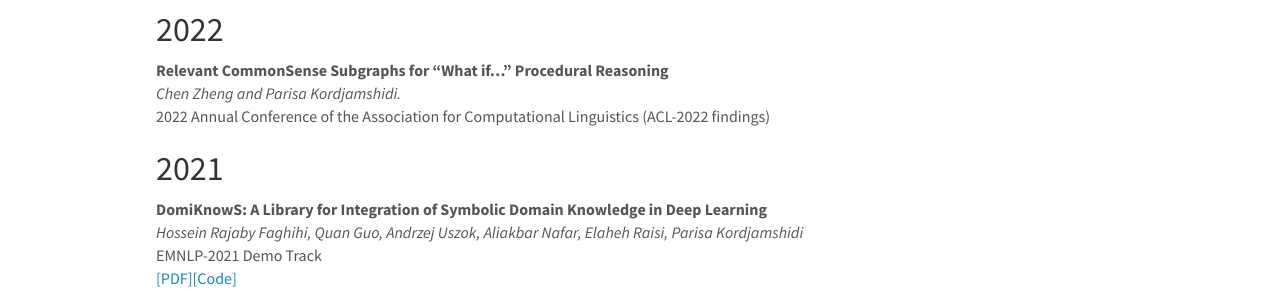
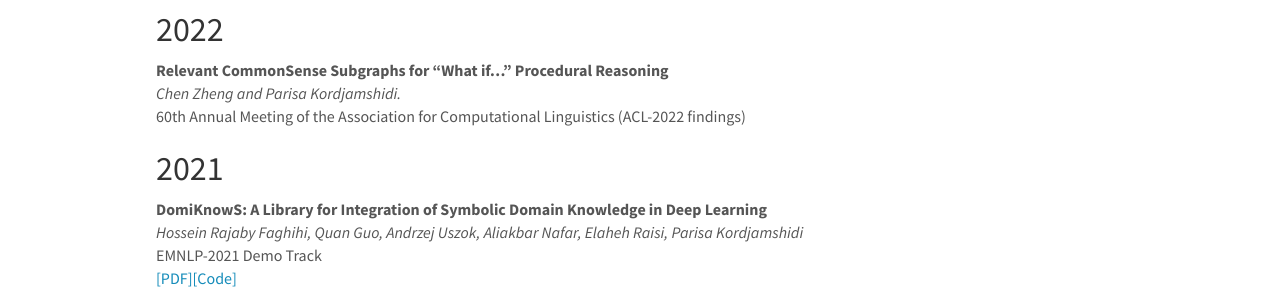
Before and after one commit to HLR/HLR.github.io, a Jekyll site: the page built from _pages/publications.md, in a window 1280 px wide and 900 px high. Shown: the part 294-594 px from the top of the window. Built offline with Jekyll 4.4.1, drawn with Linux system fonts in a browser that asks for light colours; nearby versions of some CDN libraries.

Commit message:
Update publist.yml

```diff
--- a/_data/publist.yml
+++ b/_data/publist.yml
@@ -2,7 +2,7 @@
 
 - title: "Relevant CommonSense Subgraphs for \"What if...\" Procedural Reasoning"
   authors: Chen Zheng and Parisa Kordjamshidi.
-  venue: 2022 Annual Conference of the Association for Computational Linguistics (ACL-2022 findings)
+  venue: 60th Annual Meeting of the Association for Computational Linguistics (ACL-2022 findings)
   year: 2022
 
 
```
